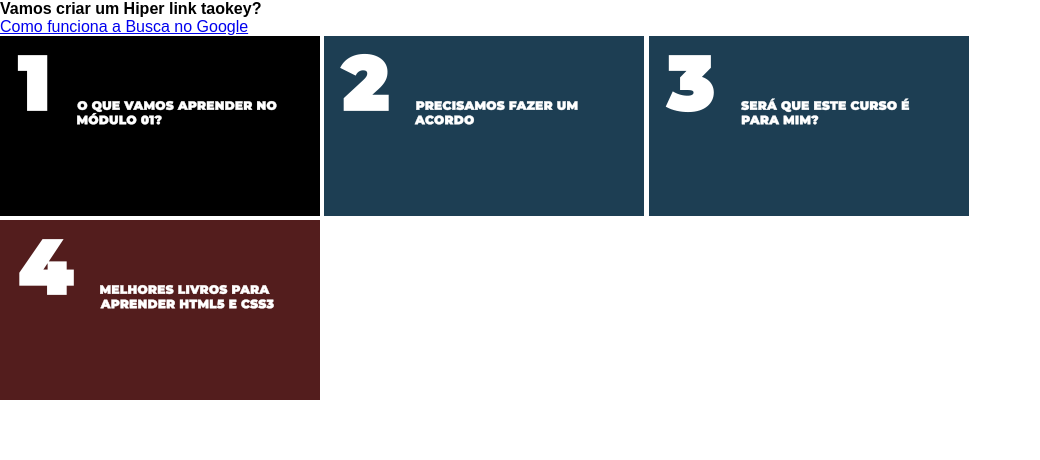
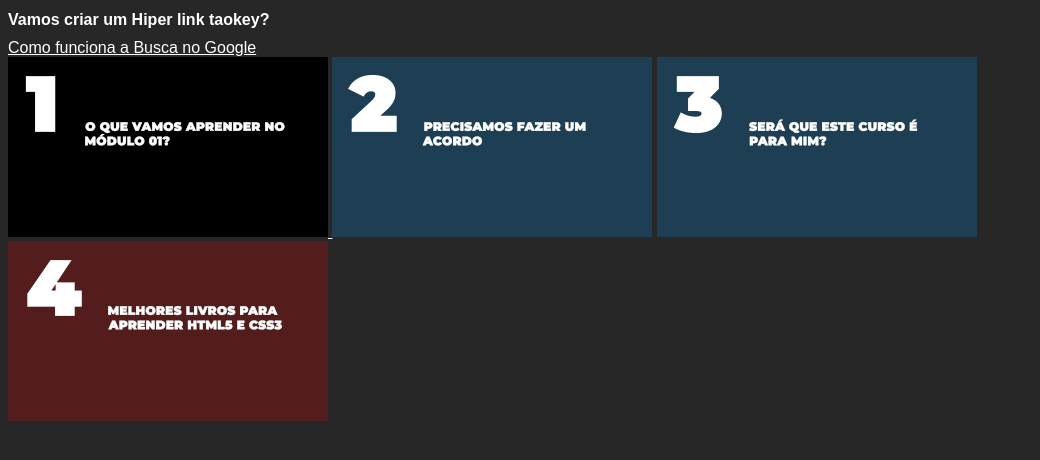
Before and after one commit to BlocodeGold/projet-site, a plain HTML site: page projeto/index.html in a window 1280 px wide. Shown: the whole page, without its empty margins (0-1040 px from the left). Drawn offline with Linux system fonts and the light colour scheme.

```diff
--- a/projeto/estilos/style.css
+++ b/projeto/estilos/style.css
@@ -1,7 +1,6 @@
 *{
-    margin: 0;
-    padding: 0;
-    box-sizing: border-box;
+    color: white;
     font-family: Arial, Helvetica, sans-serif;
     font-size: 16px;
+    background-color: rgb(39, 39, 39);
 }
--- a/projeto/index.html
+++ b/projeto/index.html
@@ -14,7 +14,8 @@ target="_blank">
 
 
     <div>
-        <img src="estilos/numberImages/um.png" alt="">
+        <a href="https://www.youtube.com/@Google/videos"><img src="estilos/numberImages/um.png" alt="">
+        </a>
         <img src="estilos/numberImages/dois.png" alt="">
         <img src="estilos/numberImages/tres.png" alt="">
         <img src="estilos/numberImages/quatro.png" alt="">
```
Also changed, not shown: projeto/estilos/linkum.html (added, +14 -0 lines).
